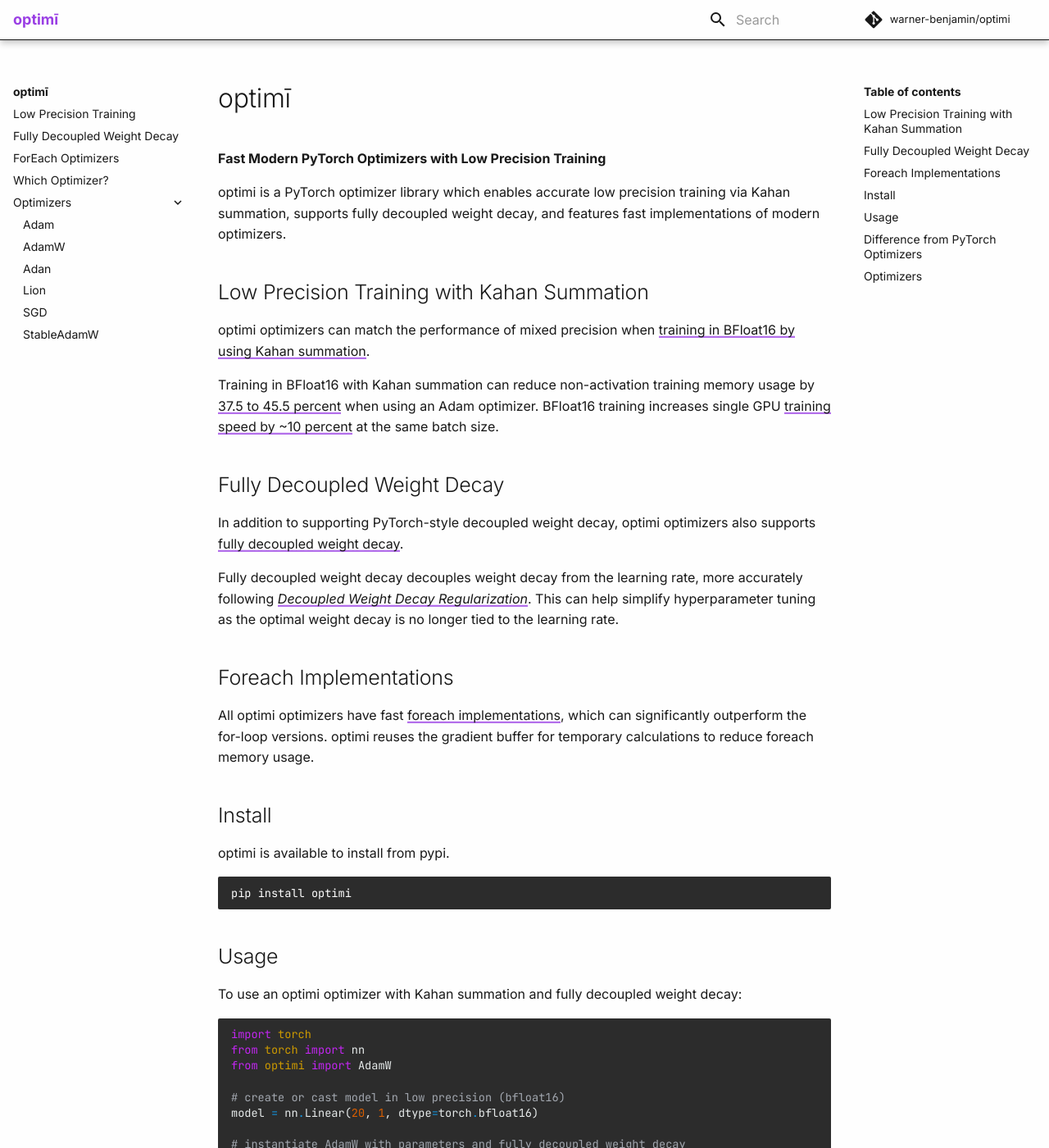
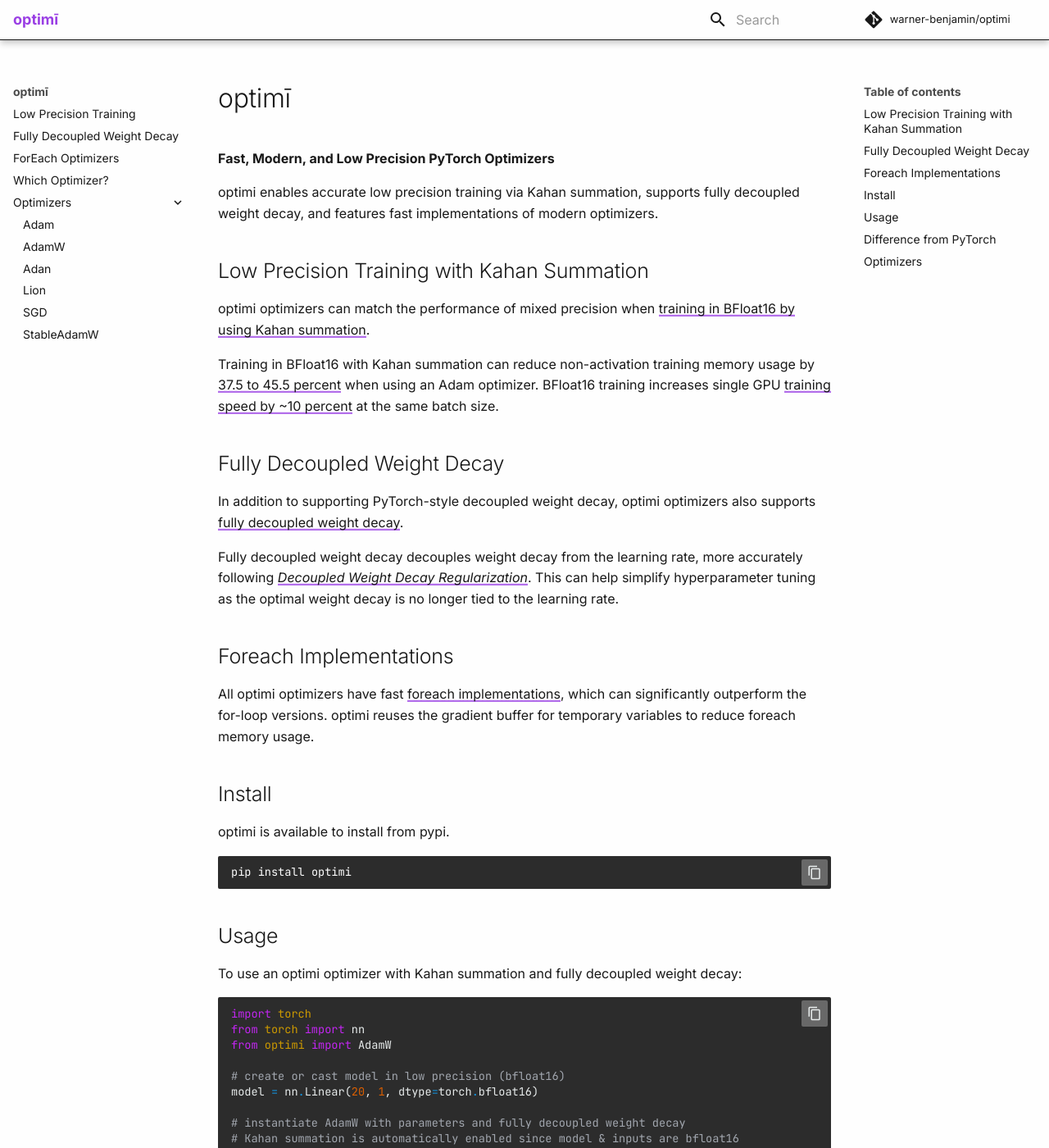
Before and after one commit to warner-benjamin/optimi, an MkDocs documentation site: the page built from docs/index.md, in a window 1280 px wide and 1400 px high. Shown: the whole window at 82% size. Built offline with MkDocs 1.6.1 and Material for MkDocs 9.7.7, drawn with Linux system fonts in a browser that asks for light colours; some web fonts are replaced; comment, search, counter and statistics services are not loaded; some of the changed text lies outside the part shown.

Commit message:
documentation update

````diff
--- a/docs/css/extra.css
+++ b/docs/css/extra.css
@@ -7,7 +7,7 @@
     --gray: rgb(231, 235, 235);
     --code-black: rgb(44, 44, 44);
     --light-black: rgb(75, 75, 75);
-    --dark-grey: rgb(154, 154, 154);
+    --dark-gray: rgb(154, 154, 154);
     --purple: #9a3fe4;
     --blue: #009DDB;
     --yellow: #fec92e;
@@ -16,6 +16,7 @@
     --orange: #ff6f00;
     --light-purple: rgba(154, 63, 228, 0.75);
     --dark-purple: rgba(154, 63, 228, 0.6);
+    --lighter-purple: rgb(169, 64, 255);
     --link-color-hover-code: rgba(154, 63, 228, 0.65);
     --background-blue: rgba(0, 157, 219, 0.3);
     --background-yellow: rgba(254, 202, 47, 0.3);
@@ -27,8 +28,9 @@
   [data-md-color-scheme="swiss"] {
     --md-default-bg-color: var(--white);
     --md-default-fg-color: var(--black);
-    --md-default-fg-color--light: var(--black);
-    --md-default-fg-color--lighter: var(--dark-grey);
+    --md-default-fg-color--light: var(--light-black);
+    --md-default-fg-color--lighter: var(--dark-gray);
+    --md-default-fg-color--lightest: var(--gray);
     --md-primary-fg-color: var(--white);
     --md-primary-bg-color: var(--purple);
     --md-accent-fg-color: var(--light-purple);
@@ -194,11 +196,11 @@
 }
 
 .md-search__suggest {
-  color: var(--dark-grey);
+  color: var(--dark-gray);
 }
 
 .md-search__input::placeholder {
-  color: var(--dark-grey)
+  color: var(--dark-gray)
 }
 
 /* Header */
@@ -243,19 +245,58 @@
 
 /* Content */
 
+.md-typeset h1 {
+  color: var(--md-default-fg-color);
+}
+
 .md-content__inner {
   margin: 0 .8rem 1.75rem;
   padding-top: .6rem
 }
 
+.md-typeset .headerlink {
+  color: var(--md-default-fg-color--lightest);
+}
+
+/* Footnote */
+
 .footnote {
   margin-top: 1.75rem;
+}
+
+.md-typeset .footnote {
+  color: var(--md-default-fg-color--lighter);
 }
 
 /* Code Higlights */
 .highlight code {
   background-color: var(--code-black);
   color: var(--white)
+}
+
+/* Clipboard */
+
+.md-clipboard {
+  color: var(--md-default-fg-color--lighter);
+}
+
+@media print {
+  .md-clipboard {
+      display: none
+  }
+}
+
+.md-clipboard:not(.focus-visible) {
+  -webkit-tap-highlight-color: transparent;
+  outline: none
+}
+
+:hover>.md-clipboard {
+  color: var(--lighter-purple)
+}
+
+.md-clipboard:focus,.md-clipboard:hover {
+  color: var(--md-default-fg-color--lightest)
 }
 
 /* Lists */
--- a/docs/index.md
+++ b/docs/index.md
@@ -1,13 +1,13 @@
 ---
-title: "optimī"
-description: "Fast Modern PyTorch Optimizers with Low Precision Training"
+title: "optimi"
+description: "Fast, Modern, and Low Precision PyTorch Optimizers"
 ---
 
 # optimī
 
-**Fast Modern PyTorch Optimizers with Low Precision Training**
+**Fast, Modern, and Low Precision PyTorch Optimizers**
 
-optimi is a PyTorch optimizer library which enables accurate low precision training via Kahan summation, supports fully decoupled weight decay, and features fast implementations of modern optimizers.
+optimi enables accurate low precision training via Kahan summation, supports fully decoupled weight decay, and features fast implementations of modern optimizers.
 
 ## Low Precision Training with Kahan Summation
 
@@ -23,7 +23,7 @@
 
 ## Foreach Implementations
 
-All optimi optimizers have fast [foreach implementations](foreach.md), which can significantly outperform the for-loop versions. optimi reuses the gradient buffer for temporary calculations to reduce foreach memory usage.
+All optimi optimizers have fast [foreach implementations](foreach.md), which can significantly outperform the for-loop versions. optimi reuses the gradient buffer for temporary variables to reduce foreach memory usage.
 
 ## Install
 
@@ -68,11 +68,11 @@
 opt = AdamW(model.parameters(), lr=1e-3, weight_decay=1e-2)
 ```
 
-## Difference from PyTorch Optimizers
+## Difference from PyTorch
 
 optimi optimizers do not support compilation, differentiation, or have capturable versions.
 
-optimi Adam optimizers do not support AMSGrad and SGD doesn’t support Nesterov momentum. Optimizers which debias updates (Adam optimizers and Adan) calculate the debias term per parameter group, not per parameter.
+optimi Adam optimizers do not support AMSGrad and SGD does not support Nesterov momentum. Optimizers which debias updates (Adam optimizers and Adan) calculate the debias term per parameter group, not per parameter.
 
 ## Optimizers
 
--- a/mkdocs.yml
+++ b/mkdocs.yml
@@ -1,4 +1,5 @@
 site_name: optimī
+site_url: https://optimi.benjaminwarner.dev
 
 # Repository
 repo_name: warner-benjamin/optimi
@@ -18,6 +19,7 @@
     primary: swiss
     accent: swiss
   features:
+    - content.code.copy
     - navigation.expand
     - search.highlight
     - search.share
````
Also changed, not shown: docs/foreach.md (+1 -1 lines), docs/kahan_summation.md (+2 -2 lines), docs/which_optimizer.md (+2 -0 lines).
